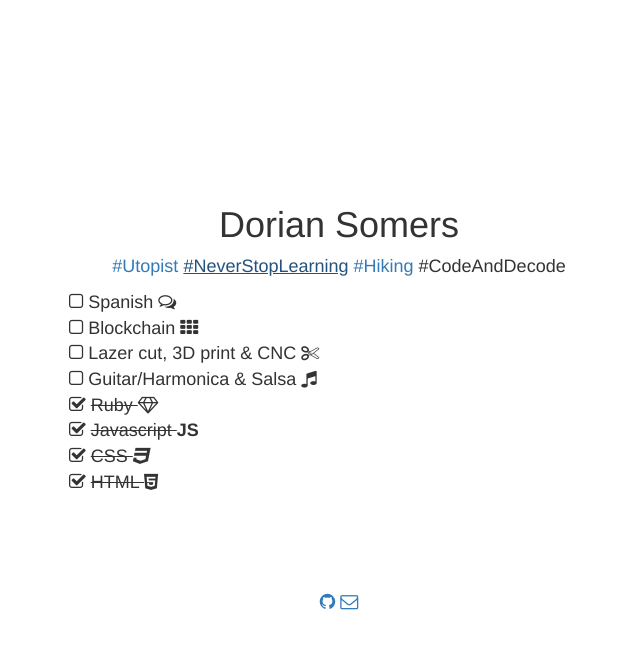
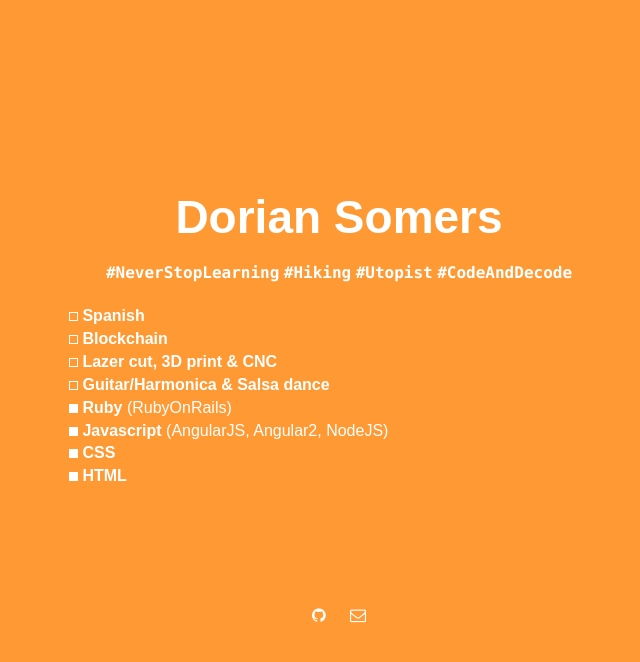
Before and after one commit to dsmrs/dsmrs.github.io, a plain HTML site: page index.html in a window 1280 px wide. Both pictures are taken after a click on the link "#NeverStopLearning". Shown: the whole page, without its empty margins (301-941 px from the left). Drawn offline with nearby package versions, Linux system fonts and the light colour scheme.

Commit message:
style made by @charleyaimee

```diff
--- a/index.html
+++ b/index.html
@@ -11,12 +11,12 @@
   <script src="https://maxcdn.bootstrapcdn.com/bootstrap/3.3.7/js/bootstrap.min.js" integrity="sha384-Tc5IQib027qvyjSMfHjOMaLkfuWVxZxUPnCJA7l2mCWNIpG9mGCD8wGNIcPD7Txa" crossorigin="anonymous"></script>
   <script src="script.js"></script>
   </head>
-  <body>
+  <body class="bg">
     <div class="container container-table">
       <div class="row vertical-center-row">
         <div class="col-md-offset-3 col-md-6 text-center">
             <h1>Dorian Somers</h1>
-            <p><a href="http://mors.es">#Utopist</a> <a href="#0" class="toggle" toggle="skills">#NeverStopLearning</a> <a href="#0" class="toggle" toggle="hobbies">#Hiking</a> #CodeAndDecode</p>
+            <p class="menu"><a href="#0" class="toggle" toggle="skills">#NeverStopLearning</a> <a href="#0" class="toggle" toggle="hobbies">#Hiking</a> <a href="http://mors.es">#Utopist</a> <span class="link">#CodeAndDecode</span></p>
 
             <!--- hobbies --->
             <div class="content" id="hobbies">
@@ -26,19 +26,19 @@
             <!--- skills --->
             <div class="content" id="skills">
               <ul class="text-left list-unstyled">
-                <li><i class="fa fa-square-o" aria-hidden="true"></i> Spanish <i class="fa fa-comments-o" aria-hidden="true"></i></li>
-                <li><i class="fa fa-square-o" aria-hidden="true"></i> Blockchain <i class="fa fa-th" aria-hidden="true"></i></li>
-                <li><i class="fa fa-square-o" aria-hidden="true"></i> Lazer cut, 3D print & CNC <i class="fa fa-scissors" aria-hidden="true"></i></li>
-                <li><i class="fa fa-square-o" aria-hidden="true"></i> Guitar/Harmonica & Salsa <i class="fa fa-music" aria-hidden="true"></i></li>
-                <li><i class="fa fa-check-square-o" aria-hidden="true"></i> <s>Ruby <i class="fa fa-diamond" aria-hidden="true"></i></s></li>
-                <li><i class="fa fa-check-square-o" aria-hidden="true"></i> <s>Javascript </s><b>JS</b></li>
-                <li><i class="fa fa-check-square-o" aria-hidden="true"></i> <s>CSS <i class="fa fa-css3" aria-hidden="true"></i></s></li>
-                <li><i class="fa fa-check-square-o" aria-hidden="true"></i> <s>HTML <i class="fa fa-html5" aria-hidden="true"></i></s></li>
+                <li><i class="square-o"></i> Spanish</li>
+                <li><i class="square-o"></i> Blockchain</li>
+                <li><i class="square-o"></i> Lazer cut, 3D print & CNC</li>
+                <li><i class="square-o"></i> Guitar/Harmonica & Salsa dance</li>
+                <li><i class="square"></i> Ruby <span class="light">(RubyOnRails)</span></li>
+                <li><i class="square"></i> Javascript <span class="light">(AngularJS, Angular2, NodeJS)</span></li>
+                <li><i class="square"></i> CSS</li>
+                <li><i class="square"></i> HTML</li>
               </ul>
             </div>
 
-            <a href="https://github.com/dsmrs" data-toggle="tooltip" data-placement="bottom" title="Where the magic happen"><i class="fa fa-github" aria-hidden="true"></i></a>
-            <a href="mailto:doriansomers@gmail.com" data-toggle="tooltip" data-placement="bottom" title="Hire me!"><i class="fa fa-envelope-o" aria-hidden="true"></i></a>
+            <a class="padding" href="https://github.com/dsmrs" data-toggle="tooltip" data-placement="bottom" title="Where the magic happen"><i class="fa fa-github" aria-hidden="true"></i></a>
+            <a class="padding" href="mailto:doriansomers@gmail.com" data-toggle="tooltip" data-placement="bottom" title="Hire me!"><i class="fa fa-envelope-o" aria-hidden="true"></i></a>
 
         </div>
       </div>
--- a/style.css
+++ b/style.css
@@ -1,6 +1,61 @@
 html, body, .container-table {
-  font-size: 18px;
+  color: white;
+  font-family: Arial;
+  font-weight: bold;
+  font-size: 16px;
   height: 100%;
+}
+
+.menu {
+  padding: 10px;
+}
+
+.bg {
+  background-color: #ff9933;
+}
+
+h1 {
+  font-size: 46px;
+  font-weight: bold;
+  color: white;
+}
+
+a {
+  color: white;
+  font-family: Menlo;
+  font-size: Bold;
+}
+
+.link {
+  color: white;
+  font-family: Menlo;
+  font-size: Bold;
+}
+
+a:link {
+  color: white;
+  text-decoration: none;
+}
+
+a:visited {
+  color: white;
+  text-decoration: none;
+}
+
+a:hover {
+  color: white;
+  color: #2bc3ea;
+  text-decoration: none;
+}
+
+a:active {
+  color: #2bc3ea;
+  text-decoration: none;
+}
+
+ul {
+  list-style-type: square;
+  list-style: square;
 }
 
 .container-table {
@@ -12,6 +67,30 @@ html, body, .container-table {
    vertical-align: middle;
 }
 
+.square {
+  display: inline-block;
+  background-color: white;
+	width: 9px;
+	height: 9px;
+}
+
+.light {
+  font-weight: lighter;
+}
+
+.square-o {
+  display: inline-block;
+  border-color: white;
+	width: 9px;
+	height: 9px;
+  border-style: solid;
+  border-width: 1px;
+}
+
+.padding {
+  padding: 10px;
+}
+
 .content {
   display: none;
   height: 0px;
```
